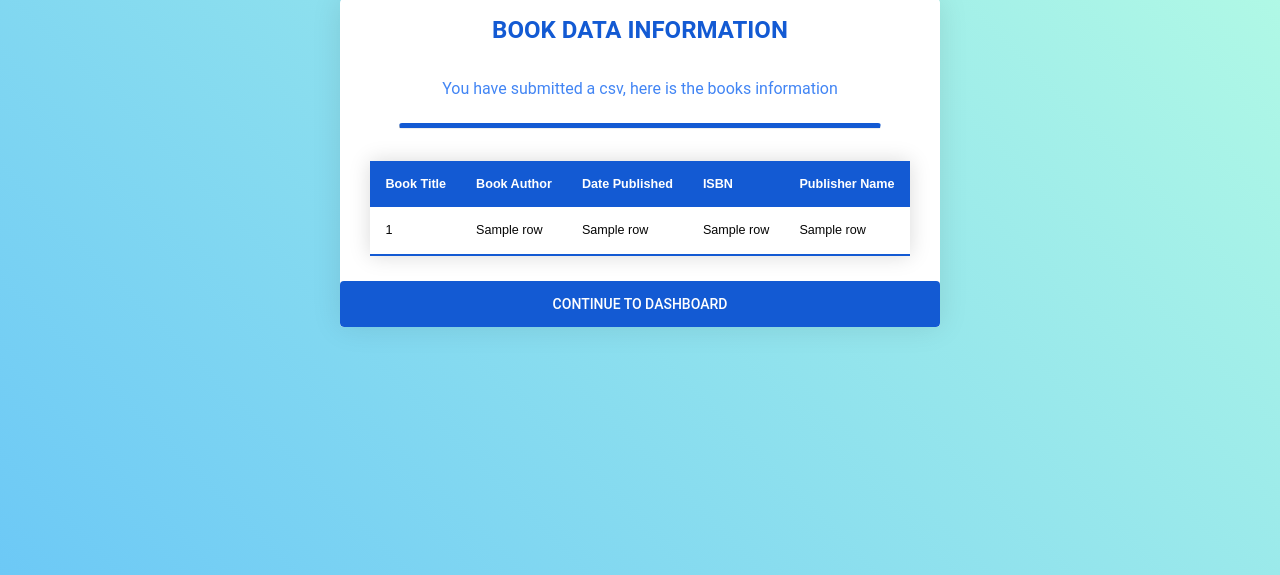
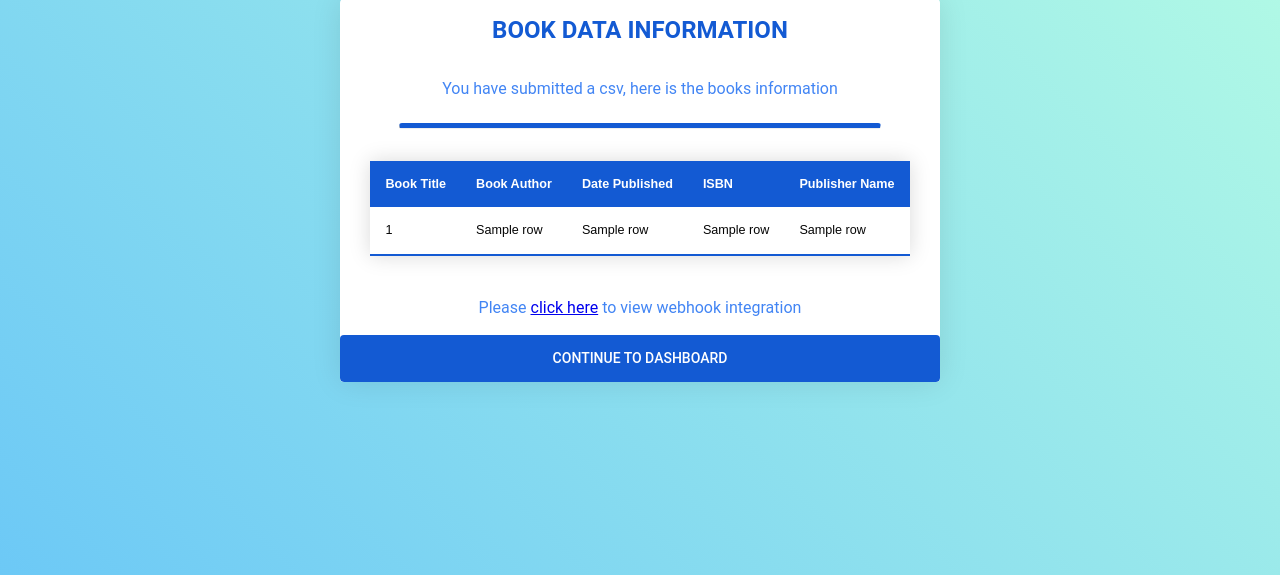
Before and after one commit to Feyfeyyy/up-book, a Flask app: template app/templates/public/book_data.html in a window 1280 px wide. Shown: the part 101-676 px from the top of the page. Run offline with Flask 2, Linux system fonts and the light colour scheme; the template is opened without the code that fills it: most values are stand-ins (such as "Sample title", 1, 10 or a date in 2020).

Commit message:
Apply Formatting And Add New Description

```diff
--- a/app/templates/public/book_data.html
+++ b/app/templates/public/book_data.html
@@ -39,6 +39,9 @@
                </tbody>
             </table>
          </div>
+         <div class="form-header">
+            <p style="color: #4285F4; font-size: 16px;">Please <a href="{{ url }}">click here</a> to view webhook integration</p>
+         </div>
          <div class="form-group" style="display: block">
             <form action="{{ url_for('file_data') }}" method="POST">
                <button type="submit" name="Dash" value="DASH">Continue To Dashboard</button>
```
Lines whose indentation alone changed are shown as unchanged.
